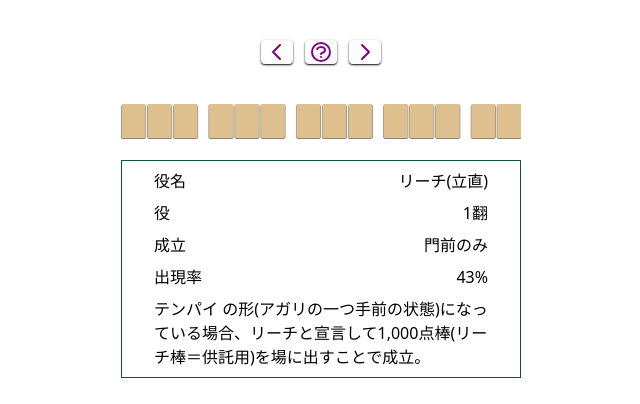
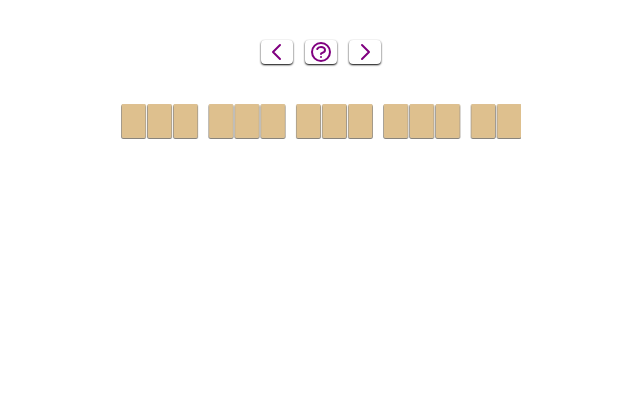
Before and after one commit to mitsumatsuo/mahjong, a Next.js app: page /yaku in a window 1280 px wide. Shown: the top 404 px of the page, without its empty margins (319-959 px from the left). Built offline with nearby package versions, Linux system fonts and the light colour scheme.

Commit message:
change text color

```diff
--- a/pages/yaku.tsx
+++ b/pages/yaku.tsx
@@ -89,7 +89,7 @@ const Yaku: NextPage = () => {
               </motion.div>
             </AnimatePresence>
           </div>
-          <div className="border border-green-900 w-[400px]">
+          <div className="border border-white w-[400px] text-white">
             <ResizablePanel>
               <DescriptionItem value={`${kana}(${kanji})`}>
                 役名
```
